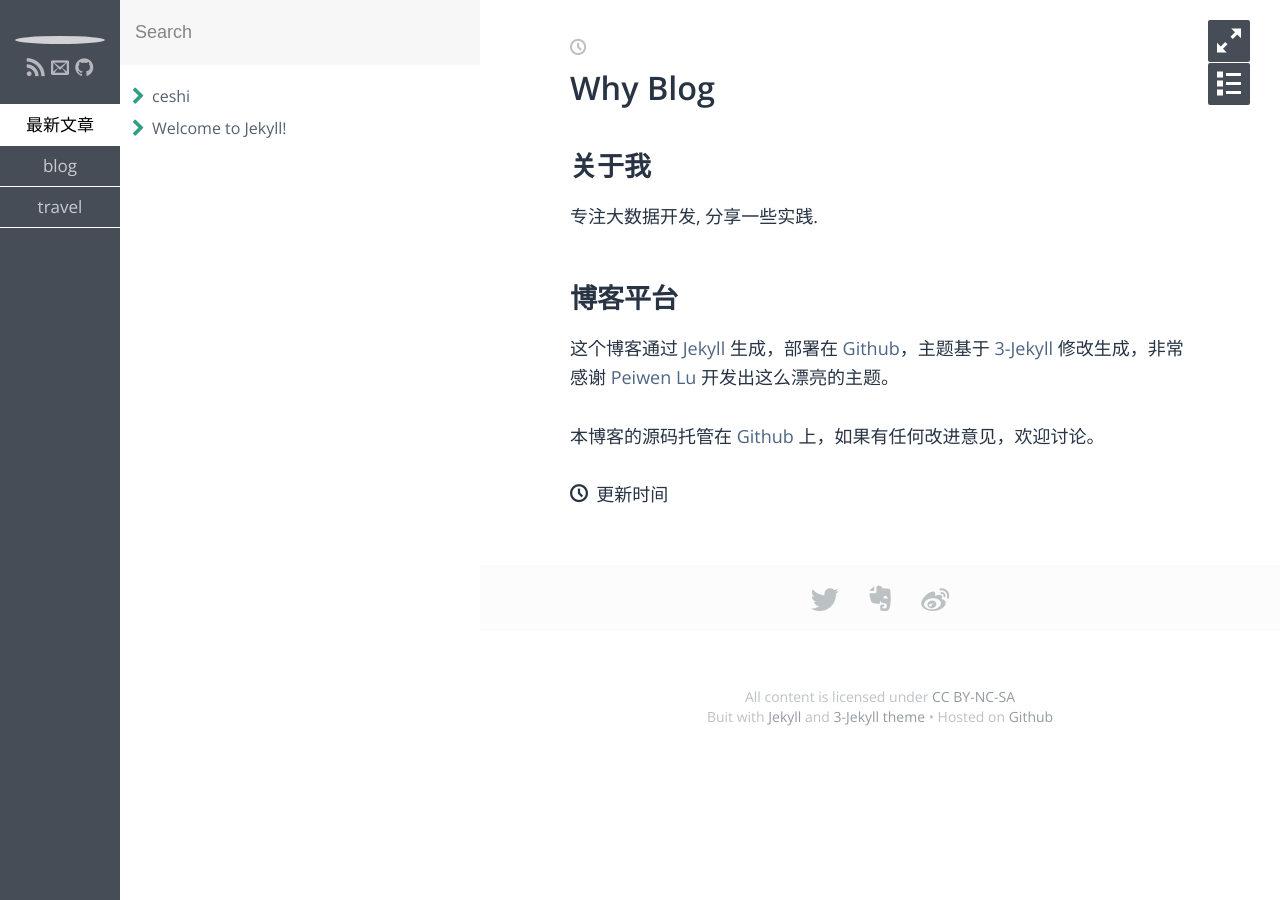
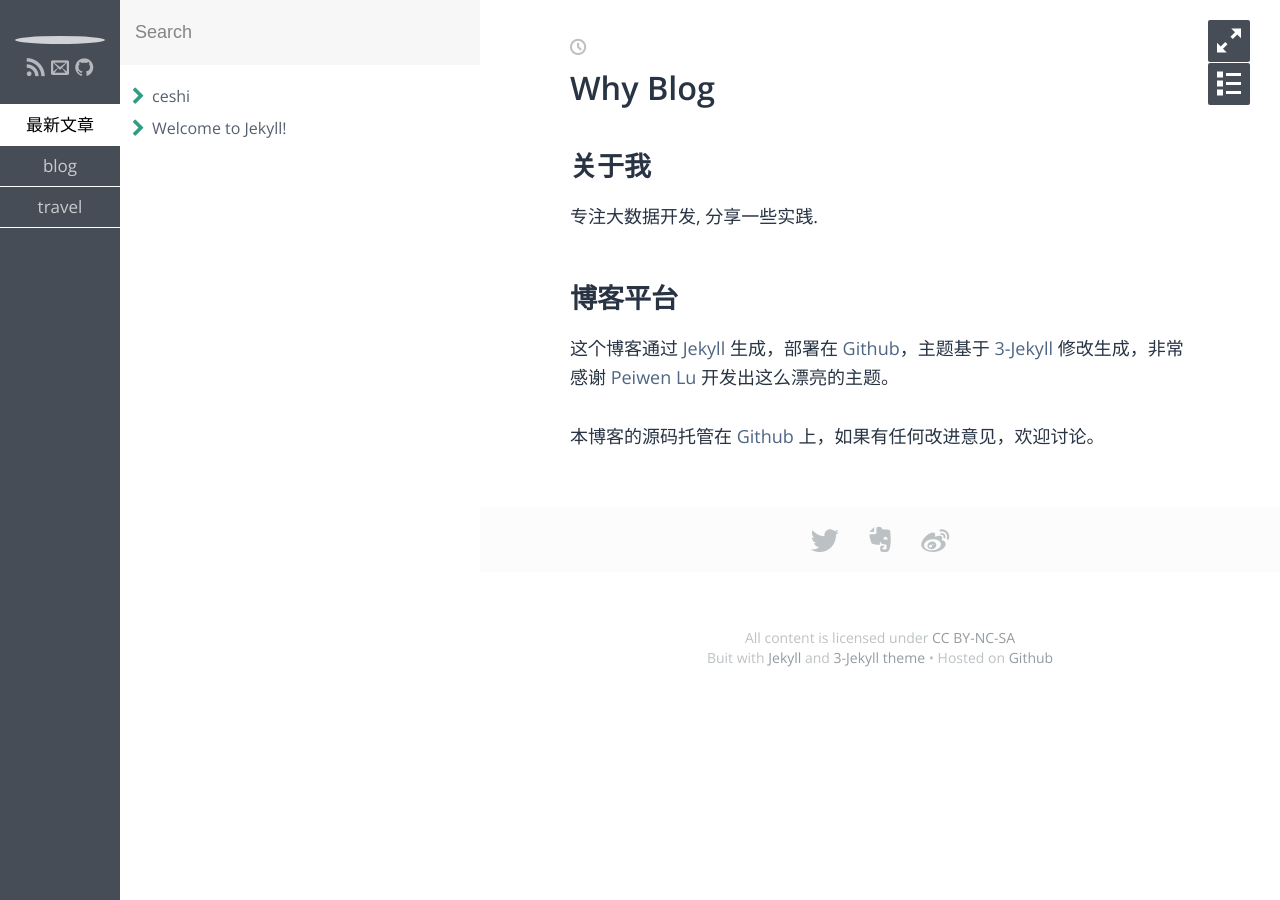
Before and after one commit to spark-storm/blog, a Jekyll site: the page built from index.md, in a window 1280 px wide. Built offline with Jekyll 4.4.1, drawn with Linux system fonts in a browser that asks for light colours; some web fonts are replaced.

Commit message:
去掉更新

```diff
--- a/404.html
+++ b/404.html
@@ -3,5 +3,5 @@ layout: default
 ---
 <div id="not-found" class="container">
   <h1>抱歉，文章不存在</h1>
-  <p><a href="{{ site.url }}">欢迎阅读其他文章</a>></p>
+  <p><a href="{{ site.url }}">欢迎阅读其他文章</a></p>
 </div>
--- a/_layouts/post.html
+++ b/_layouts/post.html
@@ -11,7 +11,7 @@ layout: default
 
   <h1 class="post-title">{{ page.title }}</h1>
   {{ content }}
-    <span class="post-meta-span date"> 更新时间 {{ page.last_modified_at | date:"%Y-%m-%d" }}</span>
+    <!--<span class="post-meta-span date"> 更新时间 {{ page.last_modified_at | date:"%Y-%m-%d" }}</span>-->  <!-- github pages donn't support-->
 </article>
 
 <div class="post-share">
```
